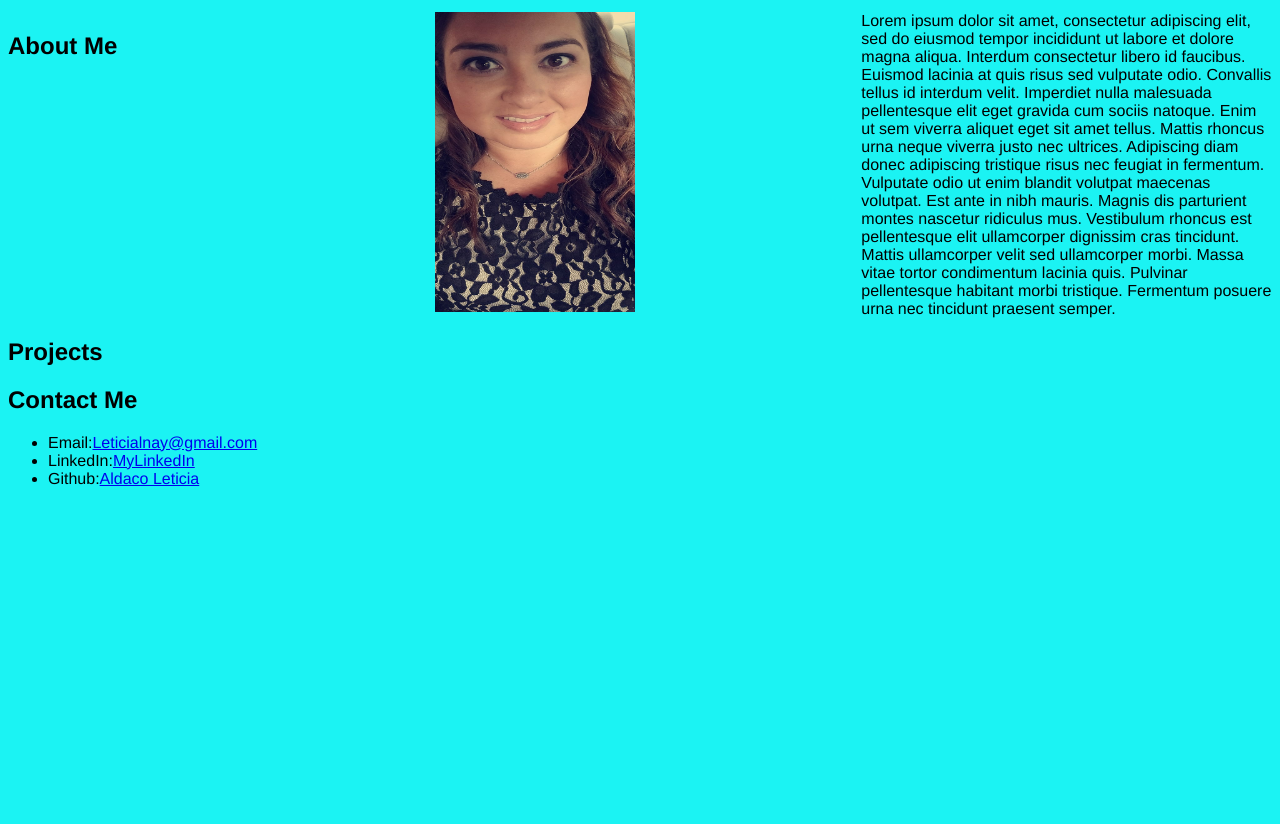
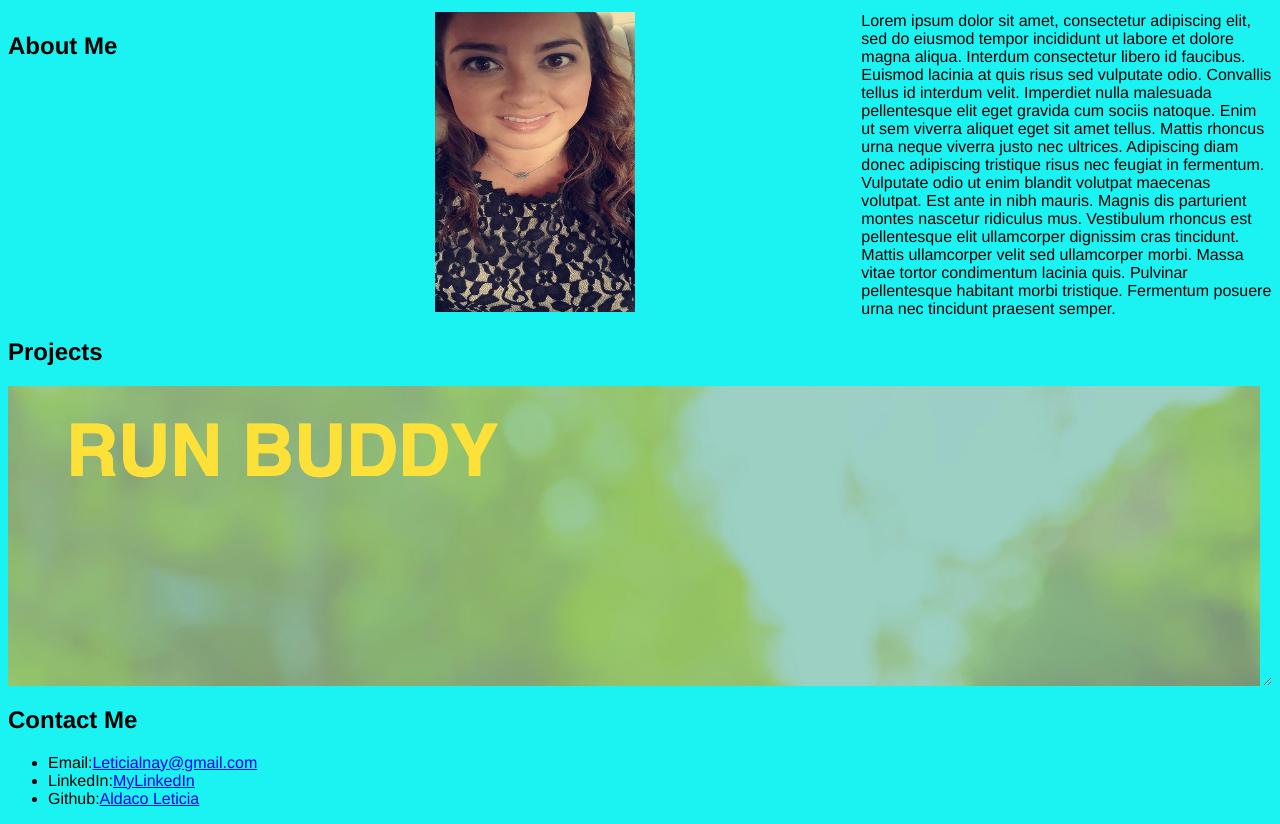
Before and after one commit to LeticiaAldaco/My_Portfolio_LA, a plain HTML site: page index.html in a window 1280 px wide. Shown: the part 91-915 px from the top of the page. Before the commit the page ends 800 px from the top, so only its background shows below. Drawn offline with Linux system fonts and the light colour scheme.

Commit message:
added run buddy to project section and style CSS

```diff
--- a/index.html
+++ b/index.html
@@ -70,6 +70,8 @@
 
 <section id="project" class="projects">
 <h2> Projects </h2>
+<div class="runbuddy">
+</div>
 
 </section>
 
--- a/style.css
+++ b/style.css
@@ -72,6 +72,15 @@ article {
     columns: 3;
 }
 
+.runbuddy {
+   background-image: url(Run.Buddy.png);
+   background-repeat: no-repeat;
+   min-height: 300px;
+   min-width: 500px;
+   max-height: fit-content;
+   resize: both;
+   overflow: auto;
+}
   /*ABOUT ME STYLE END*/
 
   /*Projects section style start*/
@@ -82,11 +91,3 @@ article {
 
 
   /*Projects section syle ends*/
-
-.contact-me {
-    /* background-color: rgb(27, 243, 243); */
-}
-
-.section {
-    padding: 60px;
-}
```
Also changed, not shown: Run.Buddy.png (added).
